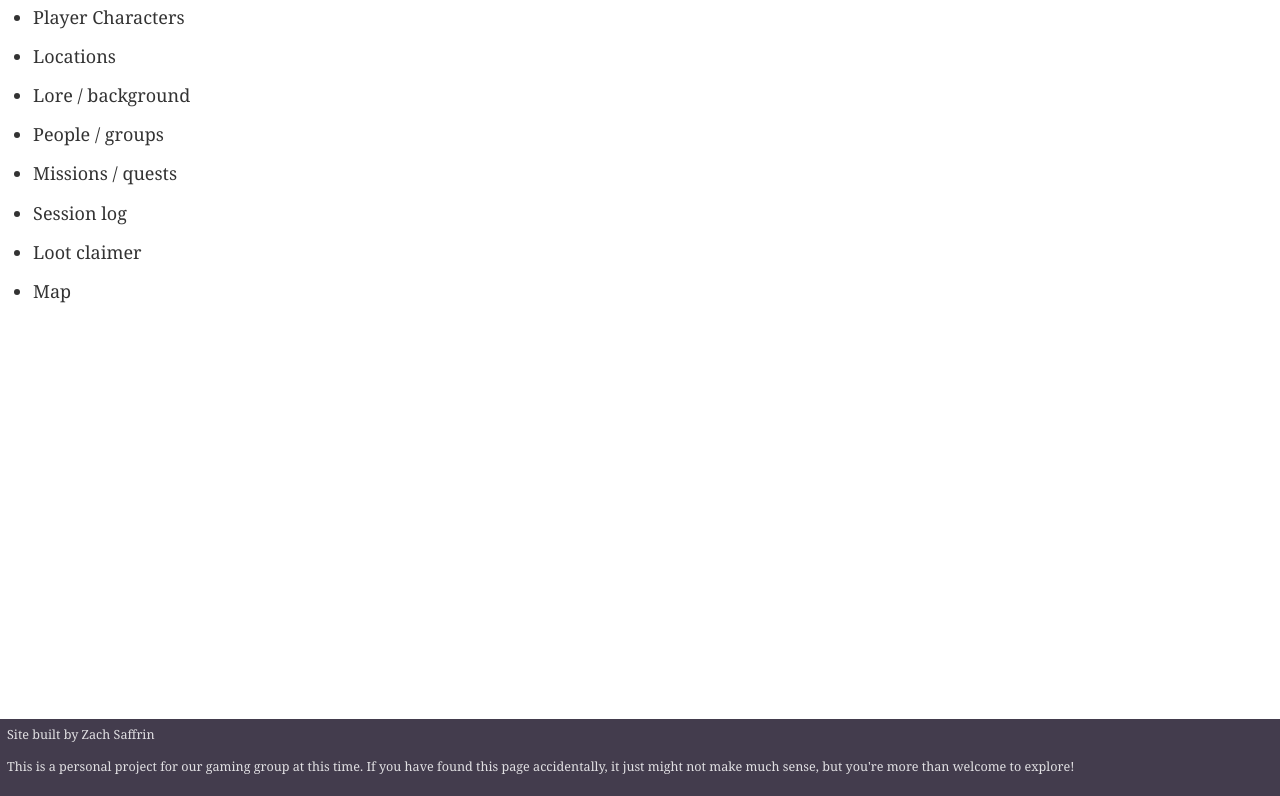
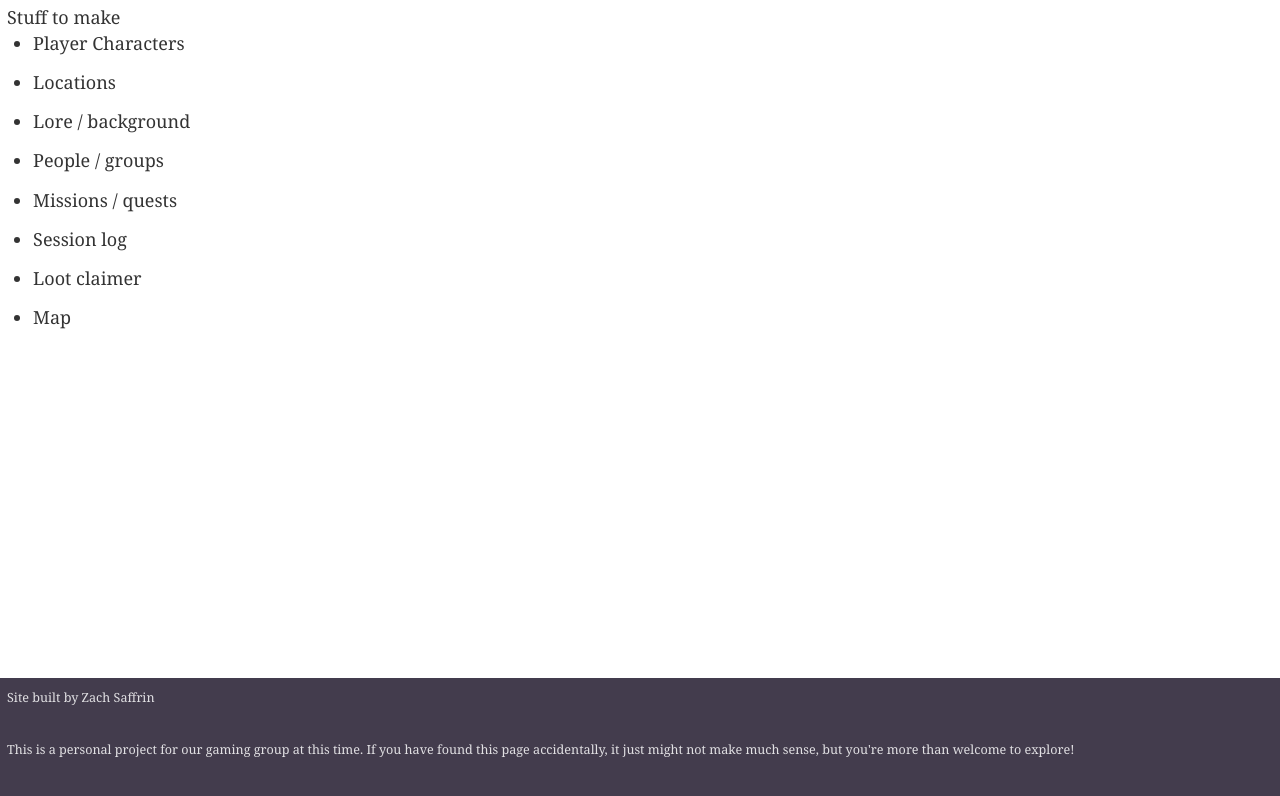
Before and after one commit to zsaffrin/ravien-archives, a Gatsby site: page / in a window 1280 px wide. Shown: the part 67-863 px from the top of the page. Built offline with nearby package versions, Linux system fonts and the light colour scheme; Gatsby itself is replaced by a stand-in of ours.

Commit message:
Remove custom styles, rely on Gatsby defaults

```diff
--- a/src/components/layout.css
+++ b/src/components/layout.css
@@ -620,17 +620,3 @@
     font-size: 100%;
   }
 }
-
-/* CUSTOM GLOBAL STYLES */
-h1,
-h2,
-h3,
-h4,
-h5,
-h6 {
-  margin: 0;
-}
-p {
-  line-height: 1.5;
-  margin-bottom: 1em;
-}
```
